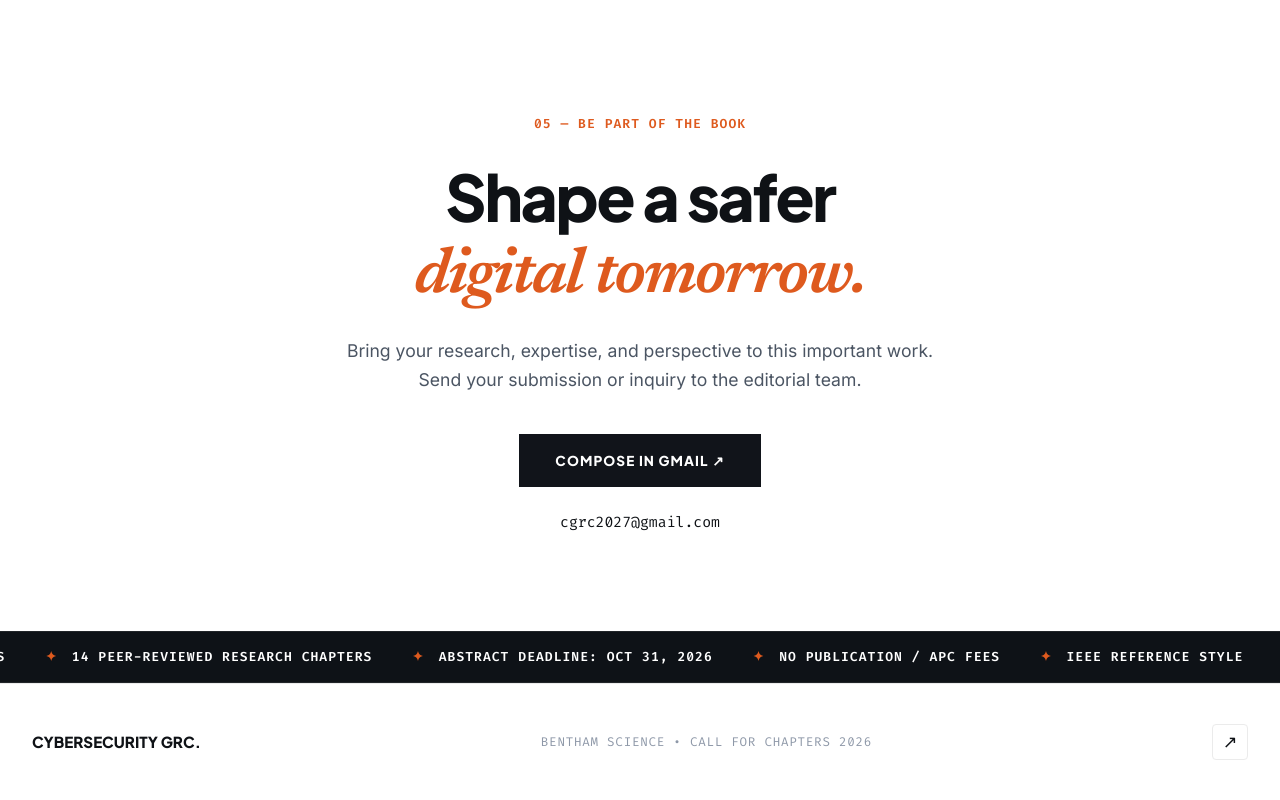
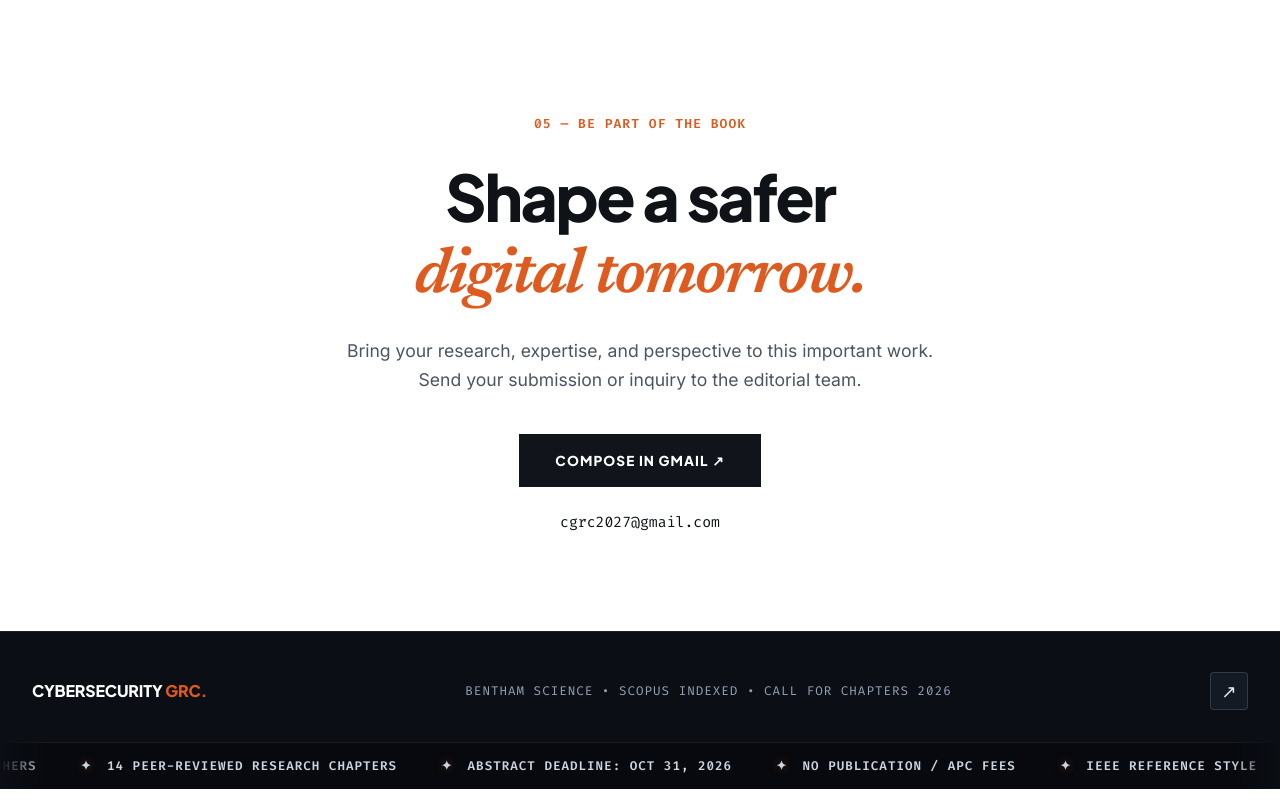
Before and after one commit to FreeSource-Code/CSGRC, a website with bundled scripts: page index.html in a window 1280 px wide. Shown: the part 5100-5900 px from the top of the page. Built offline with nearby package versions, Linux system fonts and the light colour scheme; animation ran at ten frames a second.

Commit message:
feat: blend marquee at bottom of footer with seamless dark editorial styling

```diff
--- a/assets/css/style.css
+++ b/assets/css/style.css
@@ -486,20 +486,22 @@ body.cursor-hover .custom-cursor-dot {
    Editorial Running Marquee Ribbon
    ========================================================================== */
 .editorial-marquee-wrap {
-  background: #0E1217;
-  color: #FFFFFF;
-  padding: 0.9rem 0;
+  background: #07090E;
+  color: #E2E8F0;
+  padding: 0.8rem 0;
   overflow: hidden;
   border-top: 1px solid rgba(255, 255, 255, 0.08);
-  border-bottom: 1px solid rgba(255, 255, 255, 0.08);
+  border-bottom: none;
   position: relative;
   user-select: none;
+  -webkit-mask-image: linear-gradient(90deg, transparent 0%, #000 48px, #000 calc(100% - 48px), transparent 100%);
+  mask-image: linear-gradient(90deg, transparent 0%, #000 48px, #000 calc(100% - 48px), transparent 100%);
 }
 
 .editorial-marquee-track {
   display: flex;
   width: max-content;
-  animation: marqueeRoll 28s linear infinite;
+  animation: marqueeRoll 30s linear infinite;
 }
 
 .editorial-marquee-track:hover {
@@ -509,18 +511,28 @@ body.cursor-hover .custom-cursor-dot {
 .marquee-content-group {
   display: flex;
   align-items: center;
-  gap: 2.5rem;
-  padding-right: 2.5rem;
-  font-family: var(--font-mono);
-  font-size: 0.8125rem;
+  gap: 2.75rem;
+  padding-right: 2.75rem;
+  font-family: var(--font-mono);
+  font-size: 0.785rem;
   font-weight: 600;
   letter-spacing: 0.08em;
   text-transform: uppercase;
 }
 
+.marquee-content-group span {
+  color: #CBD5E1;
+  transition: color 0.2s ease;
+}
+
+.editorial-marquee-track:hover .marquee-content-group span {
+  color: #FFFFFF;
+}
+
 .marquee-star {
   color: var(--accent-orange);
-  margin-right: 0.35rem;
+  margin-right: 0.4rem;
+  text-shadow: 0 0 10px rgba(222, 90, 30, 0.5);
 }
 
 @keyframes marqueeRoll {
@@ -1502,52 +1514,70 @@ body.cursor-hover .custom-cursor-dot {
   color: var(--accent-orange);
 }
 
-/* Master Minimalist Footer */
+/* Master Minimalist Footer (Integrated with Bottom Marquee) */
 .minimal-footer {
-  background: #FFFFFF;
-  border-top: 1px solid var(--border-light);
-  padding: 2.5rem 0;
+  background: #0B0E14;
+  border-top: 1px solid rgba(255, 255, 255, 0.08);
+  padding: 2.5rem 0 0;
   font-size: 0.8125rem;
-}
-
-.footer-tri-split {
+  position: relative;
+  overflow: hidden;
+}
+
+.minimal-footer .footer-tri-split {
   display: flex;
   align-items: center;
   justify-content: space-between;
-}
-
-.footer-tri-split .foot-brand {
+  padding-bottom: 2rem;
+}
+
+.minimal-footer .foot-brand {
   font-family: var(--font-display);
-  font-size: 0.95rem;
+  font-size: 1rem;
   font-weight: 800;
-  color: var(--text-main);
-}
-
-.footer-tri-split .foot-center {
+  color: #FFFFFF;
+  letter-spacing: -0.01em;
+}
+
+.minimal-footer .foot-brand .logo-orange {
+  color: var(--accent-orange);
+}
+
+.minimal-footer .foot-center {
   font-family: var(--font-mono);
   font-size: 0.785rem;
-  color: var(--text-muted);
-  letter-spacing: 0.06em;
+  color: #94A3B8;
+  letter-spacing: 0.08em;
   text-transform: uppercase;
-}
-
-.footer-tri-split .foot-top-btn {
-  width: 36px;
-  height: 36px;
-  border: 1px solid var(--border-light);
+  display: flex;
+  align-items: center;
+  gap: 0.5rem;
+  flex-wrap: wrap;
+  justify-content: center;
+}
+
+.minimal-footer .foot-top-btn {
+  width: 38px;
+  height: 38px;
+  border: 1px solid rgba(255, 255, 255, 0.14);
   border-radius: var(--radius-sm);
   display: flex;
   align-items: center;
   justify-content: center;
-  font-size: 1.1rem;
-  color: var(--text-main);
-  background: #FFFFFF;
-  transition: var(--transition);
-}
-
-.footer-tri-split .foot-top-btn:hover {
+  font-size: 1.15rem;
+  color: #E2E8F0;
+  background: #141A23;
+  cursor: pointer;
+  transition: all 0.25s cubic-bezier(0.16, 1, 0.3, 1);
+  text-decoration: none;
+}
+
+.minimal-footer .foot-top-btn:hover {
   border-color: var(--accent-orange);
   color: var(--accent-orange);
+  background: rgba(222, 90, 30, 0.14);
+  box-shadow: 0 0 16px rgba(222, 90, 30, 0.3);
+  transform: translateY(-2px);
 }
 
 /* Lightbox Modal */
--- a/index.html
+++ b/index.html
@@ -635,8 +635,18 @@
   </section>
 
   <!-- ==========================================================================
-       FOOTER RUNNING MARQUEE TICKER (High-Impact Monograph Highlights)
+       FOOTER (Integrated Editorial Footer with Marquee at the Very Bottom)
        ========================================================================== -->
+  <footer class="minimal-footer">
+    <div class="container">
+      <div class="footer-tri-split">
+        <div class="foot-brand">CYBERSECURITY <span class="logo-orange">GRC.</span></div>
+        <div class="foot-center">BENTHAM SCIENCE &bull; SCOPUS INDEXED &bull; CALL FOR CHAPTERS 2026</div>
+        <button class="foot-top-btn" id="scroll-to-top" title="Back to top" aria-label="Back to top">↗</button>
+      </div>
+    </div>
+
+    <!-- Running Marquee Ticker (Seamlessly mixed at the very bottom) -->
     <div class="editorial-marquee-wrap footer-marquee" aria-hidden="true">
       <div class="editorial-marquee-track">
         <div class="marquee-content-group">
@@ -657,18 +667,6 @@
           <span><span class="marquee-star">✦</span> IEEE REFERENCE STYLE</span>
           <span><span class="marquee-star">✦</span> EDITORIAL DESK: cgrc2027@gmail.com</span>
         </div>
-    </div>
-  </div>
-
-  <!-- ==========================================================================
-       FOOTER (Latest Screenshot 2 Match)
-       ========================================================================== -->
-  <footer class="minimal-footer">
-    <div class="container">
-      <div class="footer-tri-split">
-        <div class="foot-brand">CYBERSECURITY GRC.</div>
-        <div class="foot-center">BENTHAM SCIENCE &bull; CALL FOR CHAPTERS 2026</div>
-        <button class="foot-top-btn" id="scroll-to-top" title="Back to top">↗</button>
       </div>
     </div>
   </footer>
```
Also changed, not shown: editors.html (+1 -1 lines). Lines whose indentation alone changed are shown as unchanged.
